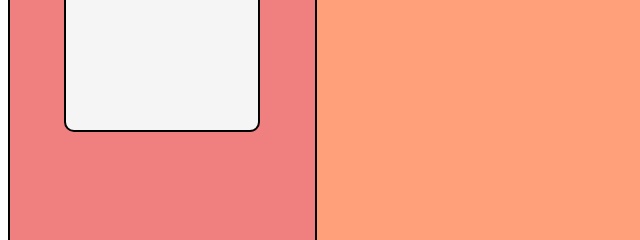
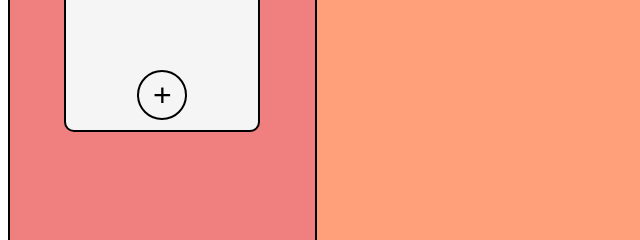
Before and after one commit to brettsm/todo-list, a website built with webpack: page src/index.html in a window 1280 px wide. Shown: the part 412-652 px from the top of the page, 0-640 px from the left. Built offline with nearby package versions, Linux system fonts and the light colour scheme.

Commit message:
Add a newProjectButton in the sideNav

```diff
--- a/src/domManip.js
+++ b/src/domManip.js
@@ -45,6 +45,7 @@ function buildHomePage(contentDiv) {
     content.append(projectDisplay);
 
     displayProjects(allProjectList);
+
 
 }
 
@@ -142,6 +143,11 @@ function displayProjects(projectList) {
         //add active Listener so when you click on the project it displays all todos associated
         navProject.addEventListener('click', () => displayProjectTodos(projectList.getProjectAt(i).getName()));
     }
+
+    const newTodoButton = document.createElement('button');
+    newTodoButton.classList.add('new-project-button');
+    newTodoButton.textContent = '+';
+    projectSideDiv.append(newTodoButton);
 }
 
 
--- a/src/style.css
+++ b/src/style.css
@@ -124,3 +124,14 @@
     flex-direction: column;
     align-items: center;
 }
+
+.new-project-button {
+    background-color: whitesmoke;
+    border: 2px solid black;
+    border-radius: 100%;
+    margin-top: auto;
+    width: 50px;
+    height: 50px;
+    font-size: xx-large;
+    margin-bottom: 10px;
+}
```
